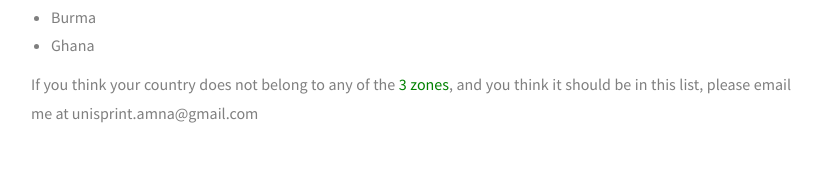
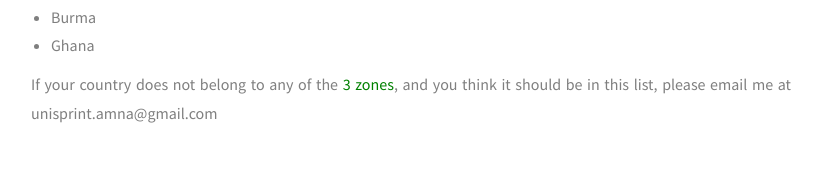
Before and after one commit to unisprint/chem, a plain HTML site: page page_free_countries.html in a window 1280 px wide. Shown: the part 979-1157 px from the top of the page, without its empty margins (229-1051 px from the left). Drawn offline with Linux system fonts and the light colour scheme.

Commit message:
pinterest

```diff
--- a/page_free_countries.html
+++ b/page_free_countries.html
@@ -149,7 +149,7 @@
 					<li>Burma</li>
 					<li>Ghana</li>
 					</ul>
-					<p> If you think your country does not belong to any of the <a href="page_zones.html"> 3 zones</a>, and you think it should be in this list, please email me at unisprint.amna@gmail.com</p>
+					<p> If your country does not belong to any of the <a href="page_zones.html"> 3 zones</a>, and you think it should be in this list, please email me at unisprint.amna@gmail.com</p>
 				</div>
 			</div>
 		</div>
```
Also changed, not shown: index.html (+2 -1 lines).
